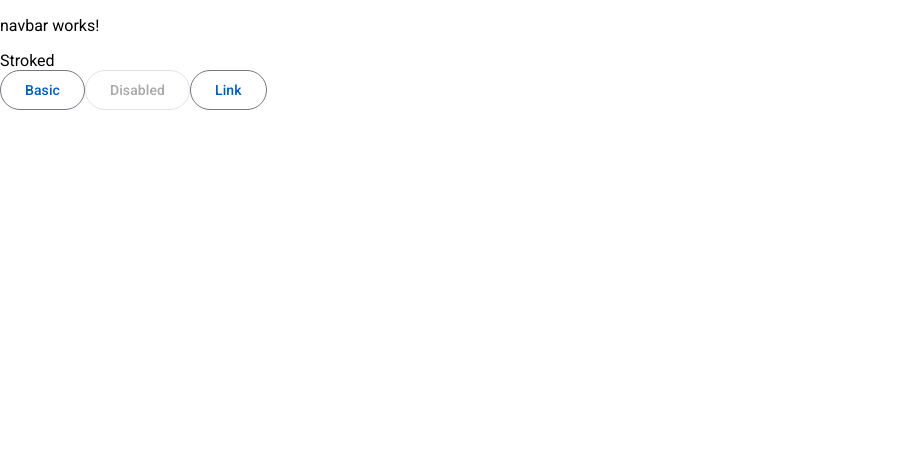
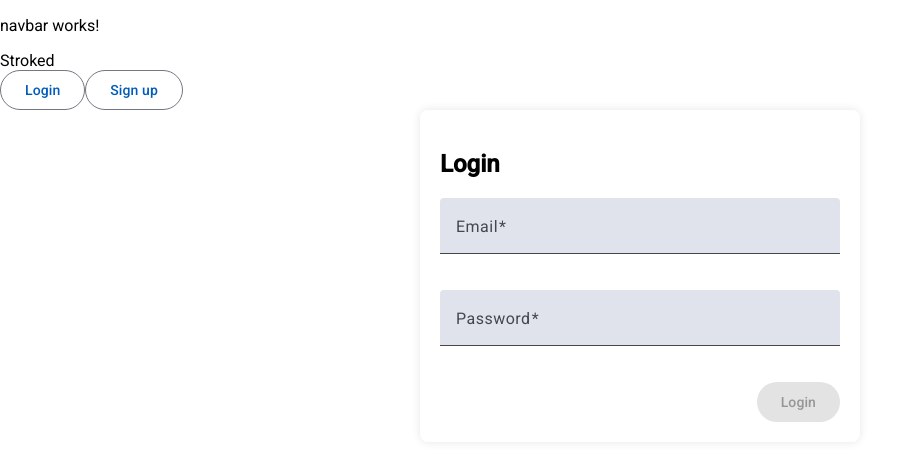
Before and after one commit to tivui/ecnelisflyv2, an Angular app: page /auth in a window 1280 px wide. Shown: the top 460 px of the page, without its empty margins (0-903 px from the left). Built offline with nearby package versions, Linux system fonts and the light colour scheme.

Commit message:
Signup composant

```diff
--- a/src/app/modules/core/components/navbar/navbar.component.html
+++ b/src/app/modules/core/components/navbar/navbar.component.html
@@ -3,8 +3,7 @@
 <section>
   <div class="example-label">Stroked</div>
   <div class="example-button-row">
-    <button mat-stroked-button>Basic</button>
-    <button mat-stroked-button disabled>Disabled</button>
-    <a mat-stroked-button href="https://www.google.com/" target="_blank">Link</a>
+    <button mat-stroked-button routerLink="auth/login">Login</button>
+    <button mat-stroked-button routerLink="auth/sign-up">Sign up</button>
   </div>
 </section>
--- a/src/app/modules/core/components/navbar/navbar.component.ts
+++ b/src/app/modules/core/components/navbar/navbar.component.ts
@@ -7,4 +7,7 @@ import { MatButtonModule } from '@angular/material/button';
 })
 export class NavbarComponent {
 
+  constructor() {
+
+  }
 }
--- a/src/app/modules/core/services/auth.service.ts
+++ b/src/app/modules/core/services/auth.service.ts
@@ -14,12 +14,12 @@ export class AuthService {
   }
 
   // Register
-  private signup(email: string, password: string) {
+  public signup(email: string, password: string) {
     return this.supabaseClient.auth.signUp({ email, password });
   }
 
   // Login
-  private signInWithPassord(email: string, password: string) {
+  public signInWithPassord(email: string, password: string) {
     return this.supabaseClient.auth.signInWithPassword({ email, password });
   }
 
--- a/src/app/modules/features/auth/auth-routing.module.ts
+++ b/src/app/modules/features/auth/auth-routing.module.ts
@@ -13,4 +13,4 @@ const routes: Routes = [
   imports: [RouterModule.forChild(routes)],
   exports: [RouterModule],
 })
-export class HomeRoutingModule { }
+export class AuthRoutingModule { }
--- a/src/app/modules/features/auth/components/login/login.component.html
+++ b/src/app/modules/features/auth/components/login/login.component.html
@@ -1 +1,24 @@
-<p>login works!</p>
+<div class="login-container">
+  <h2>Login</h2>
+  <form [formGroup]="loginForm" (ngSubmit)="onSubmit()" class="login-form">
+    <mat-form-field appearance="fill">
+      <mat-label>Email</mat-label>
+      <input matInput formControlName="email" placeholder="Enter your email" />
+      <mat-error *ngIf="loginForm.get('email')?.touched && loginForm.get('email')?.invalid">
+        <div *ngIf="loginForm.get('email')?.errors?.['required']">Email is required.</div>
+        <div *ngIf="loginForm.get('email')?.errors?.['email']">Invalid email format.</div>
+      </mat-error>
+    </mat-form-field>
+
+    <mat-form-field appearance="fill">
+      <mat-label>Password</mat-label>
+      <input matInput formControlName="password" type="password" placeholder="Enter your password" />
+      <mat-error *ngIf="loginForm.get('password')?.touched && loginForm.get('password')?.invalid">
+        <div *ngIf="loginForm.get('password')?.errors?.['required']">Password is required.</div>
+        <div *ngIf="loginForm.get('password')?.errors?.['minlength']">Password must be at least 6 characters long.</div>
+      </mat-error>
+    </mat-form-field>
+
+    <button mat-raised-button color="primary" type="submit" [disabled]="loginForm.invalid">Login</button>
+  </form>
+</div>
--- a/src/app/modules/features/auth/components/login/login.component.scss
+++ b/src/app/modules/features/auth/components/login/login.component.scss
@@ -0,0 +1,22 @@
+.login-container {
+  max-width: 400px;
+  margin: 0 auto; /* Center the container horizontally */
+  padding: 20px;
+  border-radius: 8px;
+  box-shadow: 0 0 10px rgba(0, 0, 0, 0.1);
+  background: #fff;
+}
+
+.login-form {
+  display: flex;
+  flex-direction: column;
+  gap: 16px; /* Space between form fields and button */
+}
+
+mat-form-field {
+  width: 100%; /* Make form fields full width */
+}
+
+button {
+  align-self: flex-end; /* Align button to the right */
+}
--- a/src/app/modules/features/auth/components/login/login.component.ts
+++ b/src/app/modules/features/auth/components/login/login.component.ts
@@ -1,4 +1,5 @@
 import { Component } from '@angular/core';
+import { FormBuilder, FormGroup, Validators } from '@angular/forms';
 
 @Component({
   selector: 'app-login',
@@ -7,4 +8,28 @@ import { Component } from '@angular/core';
 })
 export class LoginComponent {
 
+  loginForm: FormGroup;
+
+  constructor(private fb: FormBuilder) {
+    // Initialize form with default values and validation
+    this.loginForm = this.fb.group({
+      email: ['', [Validators.required, Validators.email]],
+      password: ['', [Validators.required, Validators.minLength(6)]]
+    });
+  }
+
+  ngOnInit(): void {
+    // Initialization logic if needed
+  }
+
+  onSubmit(): void {
+    if (this.loginForm.valid) {
+      // Handle login logic
+      console.log('Form Submitted', this.loginForm.value);
+    } else {
+      // Handle form errors
+      console.log('Form Errors', this.loginForm.errors);
+    }
+  }
+
 }
--- a/src/app/modules/features/auth/components/sign-up/sign-up.component.html
+++ b/src/app/modules/features/auth/components/sign-up/sign-up.component.html
@@ -1 +1,35 @@
-<p>sign-up works!</p>
+<!-- src/app/features/auth/signup/signup.component.html -->
+<div class="signup-container">
+  <h2>Sign Up</h2>
+  <form [formGroup]="signupForm" (ngSubmit)="onSubmit()" class="signup-form">
+    <mat-form-field appearance="fill">
+      <mat-label>Email</mat-label>
+      <input matInput formControlName="email" placeholder="Enter your email" />
+      <mat-error *ngIf="signupForm.get('email')?.touched && signupForm.get('email')?.invalid">
+        <div *ngIf="signupForm.get('email')?.errors?.['required']">Email is required.</div>
+        <div *ngIf="signupForm.get('email')?.errors?.['email']">Invalid email format.</div>
+      </mat-error>
+    </mat-form-field>
+
+    <mat-form-field appearance="fill">
+      <mat-label>Password</mat-label>
+      <input matInput formControlName="password" type="password" placeholder="Enter your password" />
+      <mat-error *ngIf="signupForm.get('password')?.touched && signupForm.get('password')?.invalid">
+        <div *ngIf="signupForm.get('password')?.errors?.['required']">Password is required.</div>
+        <div *ngIf="signupForm.get('password')?.errors?.['minlength']">Password must be at least 6 characters long.
+        </div>
+      </mat-error>
+    </mat-form-field>
+
+    <mat-form-field appearance="fill">
+      <mat-label>Confirm Password</mat-label>
+      <input matInput formControlName="confirmPassword" type="password" placeholder="Confirm your password" />
+      <mat-error *ngIf="signupForm.get('confirmPassword')?.touched && signupForm.get('confirmPassword')?.invalid">
+        <div *ngIf="signupForm.get('confirmPassword')?.errors?.['required']">Confirmation password is required.</div>
+        <div *ngIf="signupForm.get('confirmPassword')?.errors?.['mismatch']">Passwords do not match.</div>
+      </mat-error>
+    </mat-form-field>
+
+    <button mat-raised-button color="primary" type="submit" [disabled]="signupForm.invalid">Sign Up</button>
+  </form>
+</div>
--- a/src/app/modules/features/auth/components/sign-up/sign-up.component.scss
+++ b/src/app/modules/features/auth/components/sign-up/sign-up.component.scss
@@ -0,0 +1,22 @@
+.signup-container {
+  max-width: 400px;
+  margin: 0 auto; /* Center the container horizontally */
+  padding: 20px;
+  border-radius: 8px;
+  box-shadow: 0 0 10px rgba(0, 0, 0, 0.1);
+  background: #fff;
+}
+
+.signup-form {
+  display: flex;
+  flex-direction: column;
+  gap: 16px; /* Space between form fields and button */
+}
+
+mat-form-field {
+  width: 100%; /* Make form fields full width */
+}
+
+button {
+  align-self: flex-end; /* Align button to the right */
+}
--- a/src/app/modules/features/auth/components/sign-up/sign-up.component.ts
+++ b/src/app/modules/features/auth/components/sign-up/sign-up.component.ts
@@ -1,4 +1,6 @@
 import { Component } from '@angular/core';
+import { FormBuilder, FormGroup, Validators } from '@angular/forms';
+import { AuthService } from '../../../../core/services/auth.service';
 
 @Component({
   selector: 'app-sign-up',
@@ -7,4 +9,38 @@ import { Component } from '@angular/core';
 })
 export class SignUpComponent {
 
+  signupForm: FormGroup;
+
+  constructor(
+    private fb: FormBuilder,
+    private authService: AuthService) {
+    this.signupForm = this.fb.group({
+      email: ['', [Validators.required, Validators.email]],
+      password: ['', [Validators.required, Validators.minLength(6)]],
+      confirmPassword: ['', [Validators.required]]
+    }, {
+      validator: this.passwordMatchValidator
+    });
+  }
+
+  ngOnInit(): void { }
+
+  passwordMatchValidator(form: FormGroup): void {
+    const password = form.get('password')?.value;
+    const confirmPassword = form.get('confirmPassword')?.value;
+    if (password !== confirmPassword) {
+      form.get('confirmPassword')?.setErrors({ mismatch: true });
+    }
+  }
+
+  async onSubmit(): Promise<void> {
+    if (this.signupForm.valid) {
+      console.log('Form Submitted', this.signupForm.value);
+      const response = await this.authService.signup(this.signupForm.value.email, this.signupForm.value.password);
+      console.log("response", response)
+    } else {
+      console.log('Form Errors', this.signupForm.errors);
+    }
+  }
+
 }
```
Also changed, not shown: src/app/modules/features/auth/auth.module.ts (+8 -1 lines), src/app/modules/shared/shared.module.ts (+10 -4 lines).
